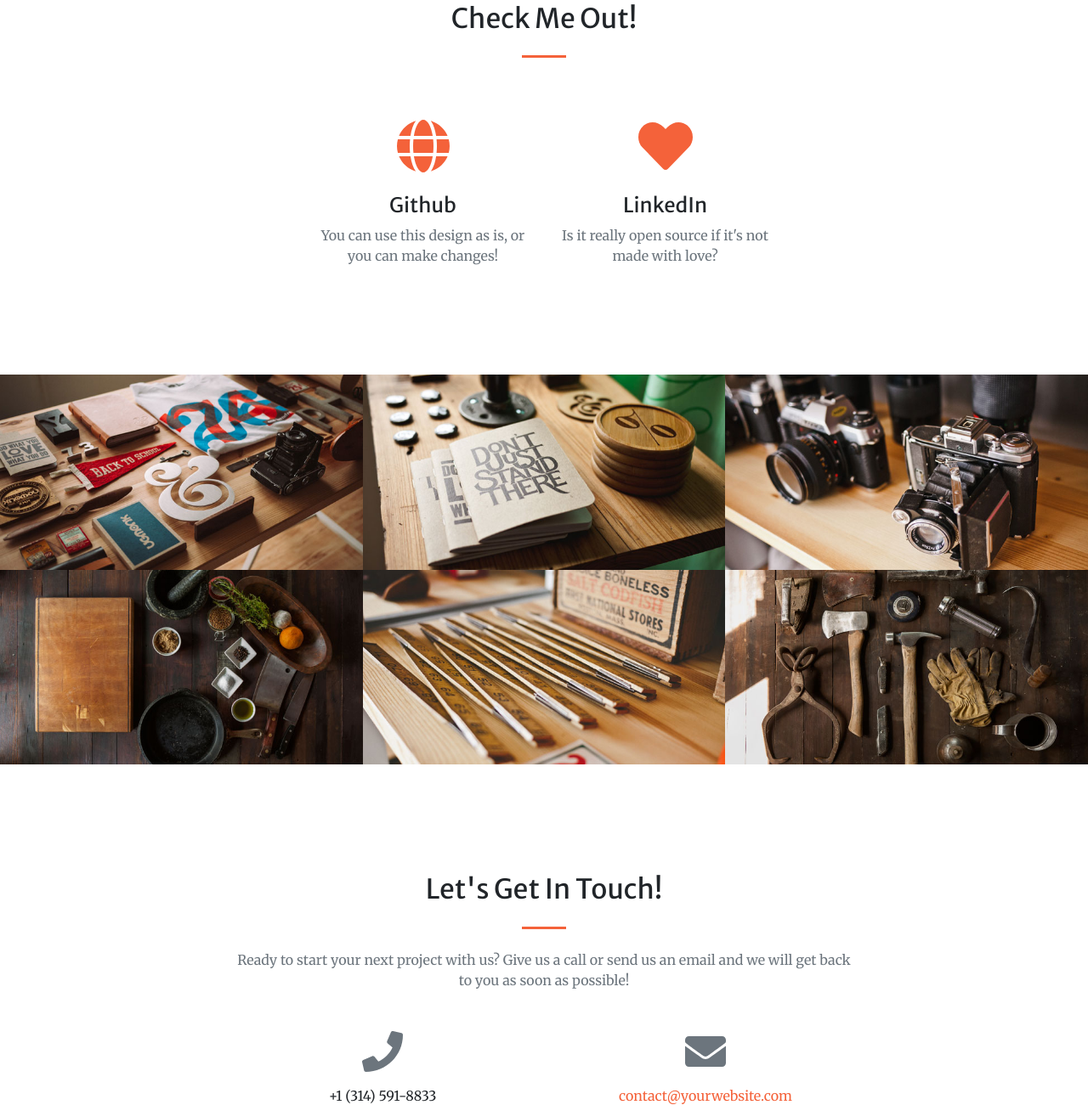
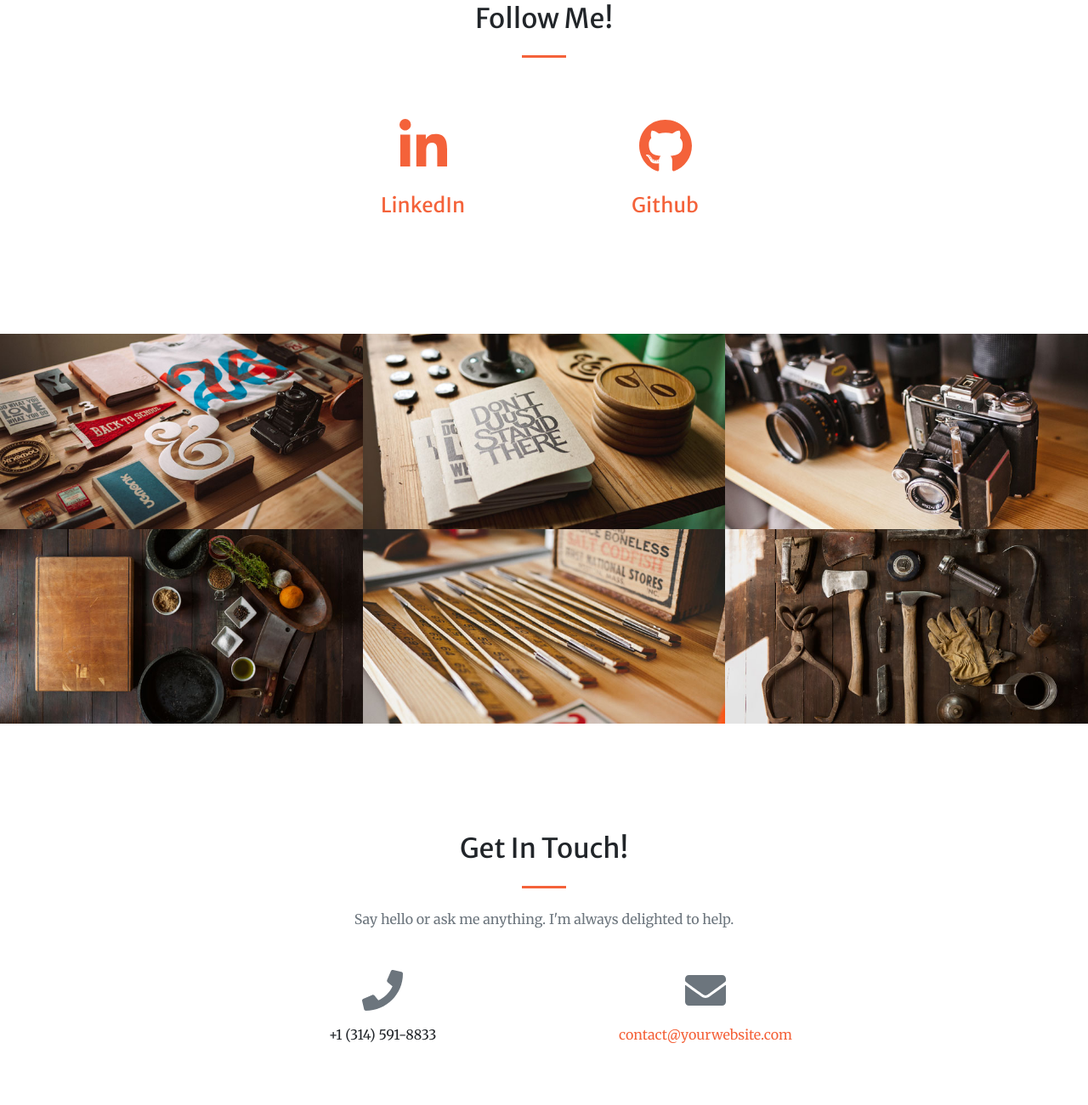
Before and after one commit to kphillips001/portfolio, a plain HTML site: page index.html in a window 1280 px wide. Shown: the part 1499-2800 px from the top of the page at 85% size. Drawn offline with nearby package versions, Linux system fonts and the light colour scheme.

Commit message:
second commit

```diff
--- a/index.html
+++ b/index.html
@@ -43,7 +43,7 @@
                     </div>
                     <div class="col-lg-8 align-self-baseline">
                         <p class="text-white-75 font-weight-light mb-5">I enjoy building incredible web experiences. The entire process from idea to deployment. I can manage it all.</p>
-                        <a class="btn btn-primary btn-xl js-scroll-trigger" href="#about">Find Out More</a>
+                        <a class="btn btn-primary btn-xl js-scroll-trigger" href="#portfolio">View My Portfolio</a>
                     </div>
                 </div>
             </div>
@@ -67,7 +67,7 @@
         <!-- Services-->
         <section class="page-section" id="services">
             <div class="container">
-                <h2 class="text-center mt-0">Check Me Out!</h2>
+                <h2 class="text-center mt-0">Follow Me!</h2>
                 <hr class="divider my-4" />
                 <div class="row">
                     <div class="col-lg-3 col-md-6 text-center">
@@ -79,18 +79,18 @@
                     </div>
                     <div class="col-lg-3 col-md-6 text-center">
                         <div class="mt-5">
-                            <!-- <i class="fa fa-linkedin" aria-hidden="true"></i> -->
-
-                            <i class="fas fa-4x fa-globe text-primary mb-4"></i>
-                            <h3 class="h4 mb-2">Github</h3>
-                            <p class="text-muted mb-0">You can use this design as is, or you can make changes!</p>
+                            <a href='https://www.linkedin.com/in/kevin-n-phillips/' target="_blank">
+                                <i class="fas fa-4x fab fa-linkedin-in text-primary mb-4"></i>
+                                <h3 class="h4 mb-2">LinkedIn</h3>
+                            </a>
                         </div>
                     </div>
                     <div class="col-lg-3 col-md-6 text-center">
-                        <div class="mt-5">
-                            <i class="fas fa-4x fa-heart text-primary mb-4"></i>
-                            <h3 class="h4 mb-2">LinkedIn</h3>
-                            <p class="text-muted mb-0">Is it really open source if it's not made with love?</p>
+                       <div class="mt-5">
+                           <a href='https://github.com/kphillips001/' target="_blank">
+                                <i class="fas fa-4x fab fab fa-github text-primary mb-4"></i>
+                                <h3 class="h4 mb-2">Github</h3>
+                            </a>
                         </div>
                     </div>
                 </div>
@@ -163,9 +163,9 @@
             <div class="container">
                 <div class="row justify-content-center">
                     <div class="col-lg-8 text-center">
-                        <h2 class="mt-0">Let's Get In Touch!</h2>
+                        <h2 class="mt-0">Get In Touch!</h2>
                         <hr class="divider my-4" />
-                        <p class="text-muted mb-5">Ready to start your next project with us? Give us a call or send us an email and we will get back to you as soon as possible!</p>
+                        <p class="text-muted mb-5">Say hello or ask me anything. I'm always delighted to help.</p>
                     </div>
                 </div>
                 <div class="row">
```
